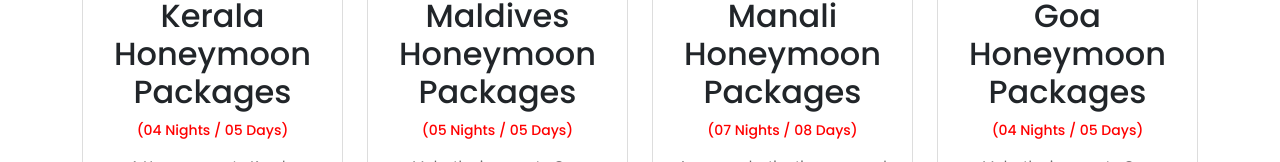
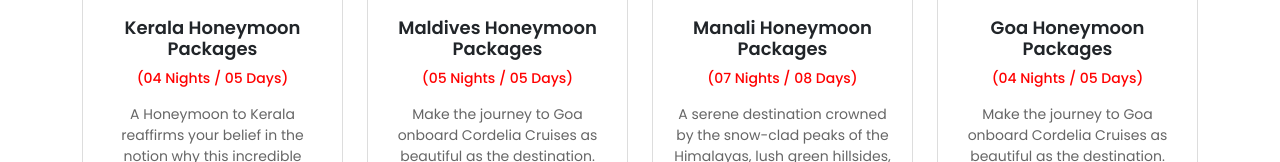
Before and after one commit to Melvin-KJ/Travel-website, a plain HTML site: page index.html in a window 1280 px wide. Shown: the part 1123-1285 px from the top of the page. Drawn offline with nearby package versions, Linux system fonts and the light colour scheme.

```diff
--- a/style.css
+++ b/style.css
@@ -132,7 +132,7 @@ ul li a{
     border-radius: 8px;
 }
 
-.package-card h3{
+.package-card h2{
     margin-top: 20px;
     font-size: 18px;
     font-weight: 600;
```
Also changed, not shown: index.html (line endings or trailing spaces).
